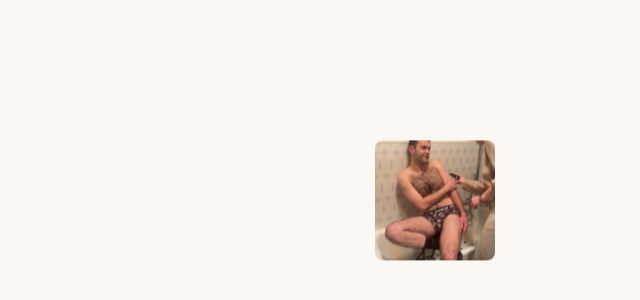
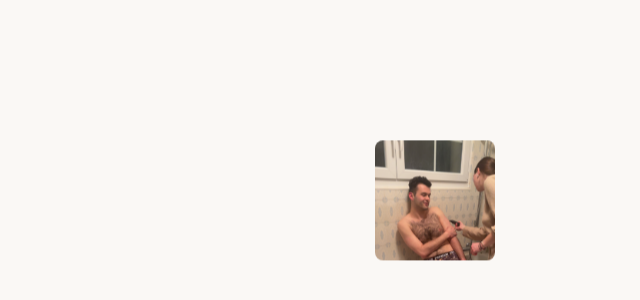
Before and after one commit to Lecrackerssurlepot/bellajour-prelaunch, a Next.js app: page / in a window 1280 px wide. Shown: the part 60-360 px from the top of the page, without its empty margins (640-1280 px from the left). Built offline with nearby package versions, Linux system fonts and the light colour scheme.

Commit message:
fix: bouncing image

```diff
--- a/src/app/page.tsx
+++ b/src/app/page.tsx
@@ -1,19 +1,20 @@
 "use client";
 
 import { useEffect, useRef } from "react";
+import Image from "next/image";
 
 const IMG_W = 120;
 const IMG_H = 120;
 
 export default function Home() {
-  const imgRef = useRef<HTMLImageElement>(null);
+  const wrapperRef = useRef<HTMLDivElement>(null);
   const pos = useRef({ x: 100, y: 100 });
   const vel = useRef({ x: 2.5, y: 2.2 });
   const rafRef = useRef<number>(0);
 
   useEffect(() => {
     function tick() {
-      const el = imgRef.current;
+      const el = wrapperRef.current;
       if (!el) return;
 
       const maxX = window.innerWidth - IMG_W;
@@ -48,21 +49,28 @@ export default function Home() {
 
   return (
     <div style={{ position: "fixed", inset: 0, overflow: "hidden", background: "var(--color-bg)" }}>
-      <img
-        ref={imgRef}
-        src="/surprise.jpg"
-        alt=""
+      <div
+        ref={wrapperRef}
         style={{
           position: "absolute",
           top: 0,
           left: 0,
           width: IMG_W,
           height: IMG_H,
-          objectFit: "cover",
+          willChange: "transform",
           borderRadius: 8,
-          willChange: "transform",
+          overflow: "hidden",
         }}
-      />
+      >
+        <Image
+          src="/surprise.jpg"
+          alt=""
+          width={IMG_W}
+          height={IMG_H}
+          style={{ objectFit: "cover", display: "block" }}
+          unoptimized
+        />
+      </div>
     </div>
   );
 }
```
